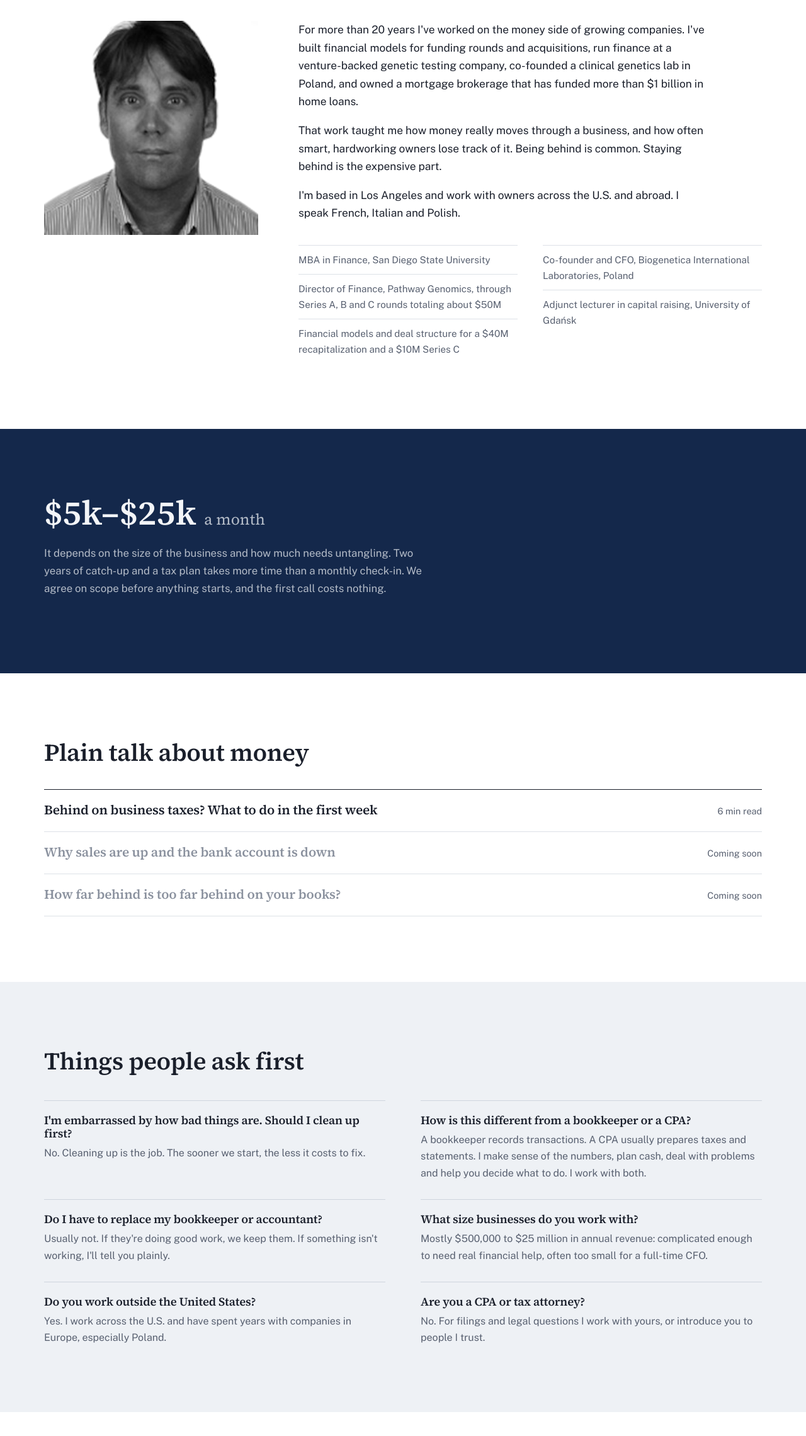
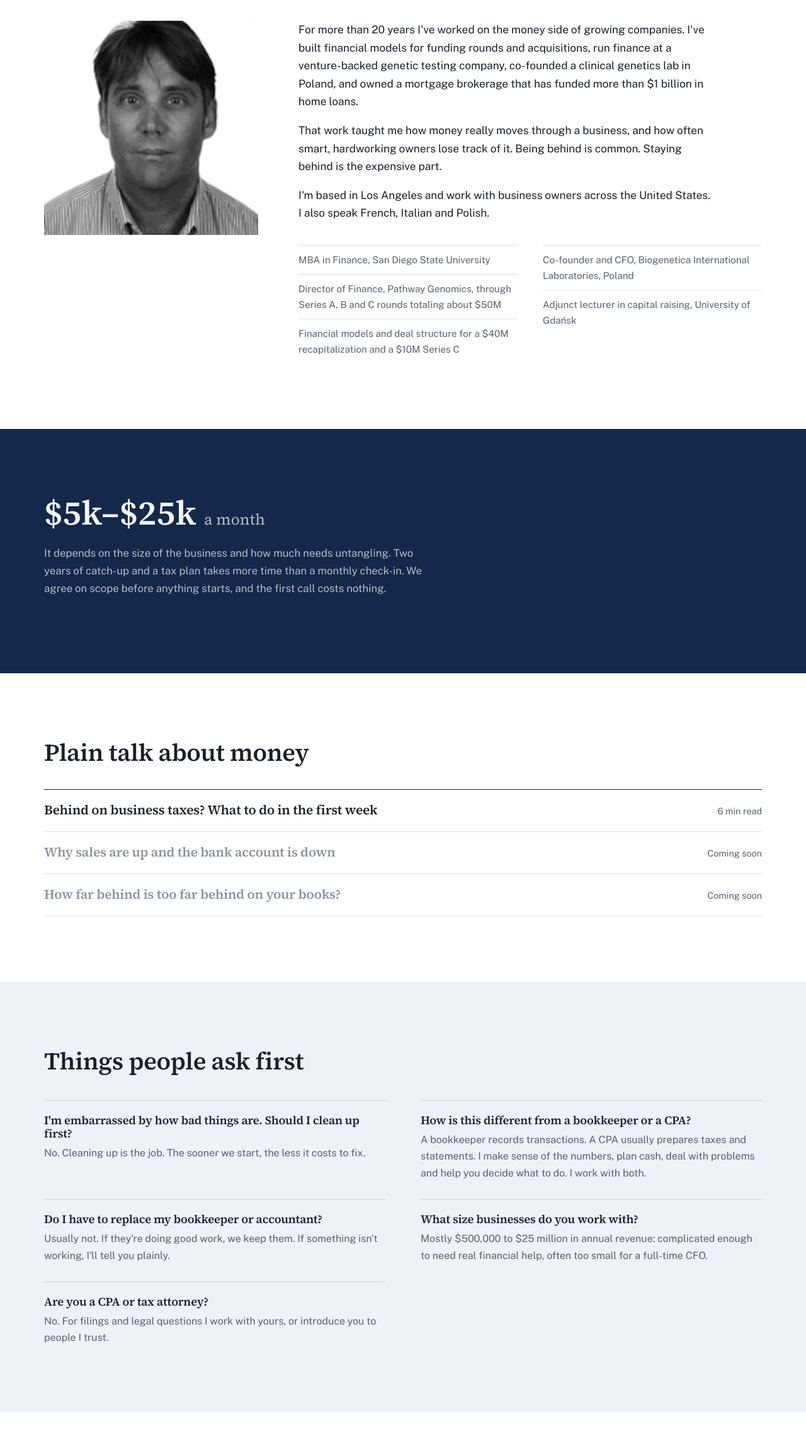
Before and after one commit to AdamProbolsky/geoffrey-folkerth-site, a plain HTML site: page index.html in a window 1280 px wide. Shown: the part 3063-5343 px from the top of the page at 63% size. Drawn offline with nearby package versions, Linux system fonts and the light colour scheme.

Commit message:
Focus on U.S. clients; remove international FAQ

```diff
--- a/index.html
+++ b/index.html
@@ -23,7 +23,7 @@
     "name": "Geoffrey Folkerth",
     "description": "Part-time CFO and financial cleanup services for owners of businesses with $500K to $25M in annual revenue.",
     "url": "https://geoffreyfolkerth.com/",
-    "areaServed": ["United States", "Worldwide"],
+    "areaServed": "United States",
     "priceRange": "$5,000 - $25,000 per month",
     "founder": {
       "@type": "Person",
@@ -125,7 +125,7 @@
           <div class="letter">
             <p>For more than 20 years I've worked on the money side of growing companies. I've built financial models for funding rounds and acquisitions, run finance at a venture-backed genetic testing company, co-founded a clinical genetics lab in Poland, and owned a mortgage brokerage that has funded more than $1 billion in home loans.</p>
             <p>That work taught me how money really moves through a business, and how often smart, hardworking owners lose track of it. Being behind is common. Staying behind is the expensive part.</p>
-            <p>I'm based in Los Angeles and work with owners across the U.S. and abroad. I speak French, Italian and Polish.</p>
+            <p>I'm based in Los Angeles and work with business owners across the United States. I also speak French, Italian and Polish.</p>
           </div>
           <ul class="creds">
             <li>MBA in Finance, San Diego State University</li>
@@ -168,7 +168,6 @@
         <div><h3>How is this different from a bookkeeper or a CPA?</h3><p>A bookkeeper records transactions. A CPA usually prepares taxes and statements. I make sense of the numbers, plan cash, deal with problems and help you decide what to do. I work with both.</p></div>
         <div><h3>Do I have to replace my bookkeeper or accountant?</h3><p>Usually not. If they're doing good work, we keep them. If something isn't working, I'll tell you plainly.</p></div>
         <div><h3>What size businesses do you work with?</h3><p>Mostly $500,000 to $25 million in annual revenue: complicated enough to need real financial help, often too small for a full-time CFO.</p></div>
-        <div><h3>Do you work outside the United States?</h3><p>Yes. I work across the U.S. and have spent years with companies in Europe, especially Poland.</p></div>
         <div><h3>Are you a CPA or tax attorney?</h3><p>No. For filings and legal questions I work with yours, or introduce you to people I trust.</p></div>
       </div>
     </div>
```
